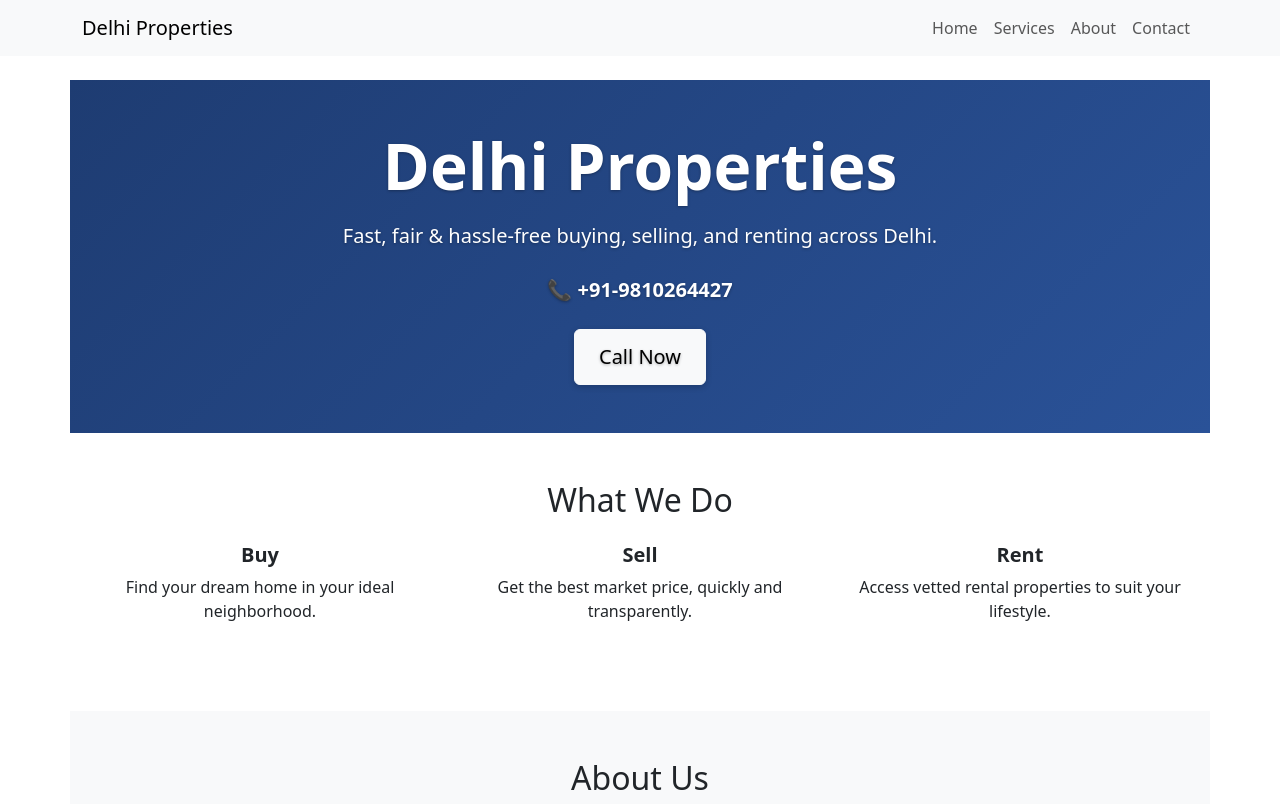
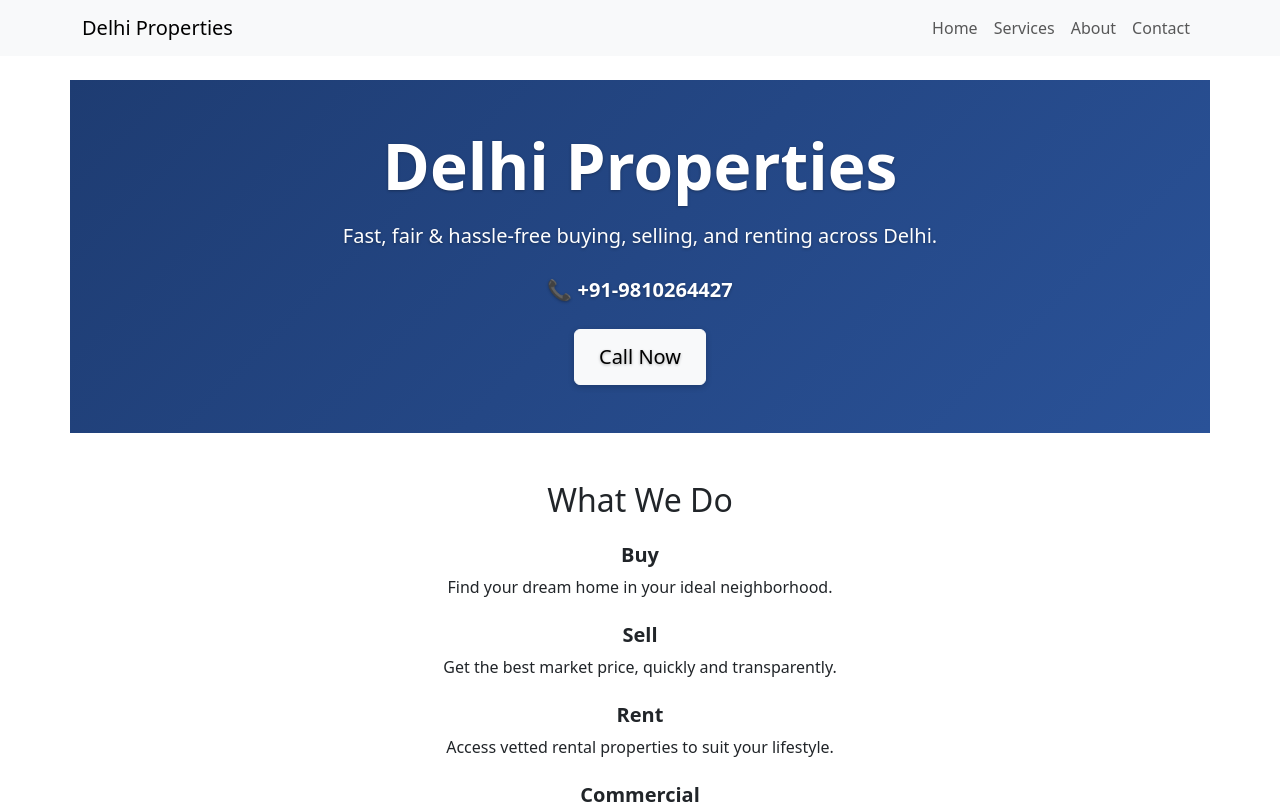
Before and after one commit to NIKHIL-techgeek/property-dealer-project, a React (Vite) app in the folder property-manager/: page / in a window 1280 px wide. Shown: the top 804 px of the page. Built offline with nearby package versions, Linux system fonts and the light colour scheme.

Commit message:
working on css and styling

```diff
--- a/property-manager/src/index.css
+++ b/property-manager/src/index.css
@@ -1,72 +1,120 @@
+/* src/index.css */
+
+@import url('https://fonts.googleapis.com/css2?family=Poppins:wght@400;500;600;700&display=swap');
+
 :root {
-  font-family: system-ui, Avenir, Helvetica, Arial, sans-serif;
-  line-height: 1.5;
-  font-weight: 400;
-
-  color-scheme: light dark;
-  color: rgba(255, 255, 255, 0.87);
-  background-color: #242424;
-
-  font-synthesis: none;
-  text-rendering: optimizeLegibility;
-  -webkit-font-smoothing: antialiased;
-  -moz-osx-font-smoothing: grayscale;
+  --primary:       #2a5298;
+  --primary-dark:  #1e3c72;
+  --secondary:     #f8f9fa;
+  --accent:        #ffc107;
+  --text-dark:     #212529;
+  --text-muted:    #6c757d;
+  --font-base:     'Poppins', sans-serif;
 }
 
-a {
-  font-weight: 500;
-  color: #646cff;
-  text-decoration: inherit;
-}
-a:hover {
-  color: #535bf2;
+* {
+  box-sizing: border-box;
 }
 
 body {
   margin: 0;
-  display: flex;
-  place-items: center;
-  min-width: 320px;
-  min-height: 100vh;
+  font-family: var(--font-base);
+  color: var(--text-dark);
+  line-height: 1.6;
+  background-color: var(--secondary);
 }
 
-h1 {
-  font-size: 3.2em;
-  line-height: 1.1;
+/* Links */
+a {
+  color: var(--primary);
+  text-decoration: none;
+  transition: color 0.3s;
+}
+a:hover {
+  color: var(--primary-dark);
 }
 
-button {
-  border-radius: 8px;
-  border: 1px solid transparent;
-  padding: 0.6em 1.2em;
-  font-size: 1em;
+/* Navbar */
+.navbar {
+  background-color: #fff !important;
+  box-shadow: 0 2px 4px rgba(0,0,0,0.1);
+}
+.navbar-brand,
+.nav-link {
   font-weight: 500;
-  font-family: inherit;
-  background-color: #1a1a1a;
-  cursor: pointer;
-  transition: border-color 0.25s;
+  color: var(--text-dark) !important;
 }
-button:hover {
-  border-color: #646cff;
-}
-button:focus,
-button:focus-visible {
-  outline: 4px auto -webkit-focus-ring-color;
+.nav-link:hover {
+  color: var(--primary) !important;
 }
 
-@media (prefers-color-scheme: light) {
-  :root {
-    color: #213547;
-    background-color: #ffffff;
-  }
-  a:hover {
-    color: #747bff;
-  }
-  button {
-    background-color: #f9f9f9;
-  }
+/* Sections */
+section {
+  padding: 4rem 0;
 }
-/* smooth scrolling for in-page anchors */
+
+/* Hero */
+.section-hero {
+  background: linear-gradient(135deg, var(--primary-dark), var(--primary));
+  color: #fff;
+  text-align: center;
+}
+.section-hero .btn {
+  margin-top: 1rem;
+  background-color: #fff;
+  color: var(--primary-dark);
+  border: none;
+  box-shadow: 0 2px 6px rgba(0,0,0,0.2);
+  transition: background-color 0.3s;
+}
+.section-hero .btn:hover {
+  background-color: var(--secondary);
+}
+
+/* Services */
+.section-services {
+  background-color: #fff;
+  text-align: center;
+}
+.services-grid {
+  display: grid;
+  grid-template-columns: repeat(auto-fit, minmax(200px, 1fr));
+  gap: 2rem;
+}
+.service-item h5 {
+  margin-top: 0.5rem;
+  font-weight: 600;
+}
+
+/* About */
+.section-about {
+  background-color: var(--secondary);
+  text-align: center;
+}
+
+/* Contact */
+.section-contact {
+  background-color: var(--primary-dark);
+  color: #fff;
+  text-align: center;
+}
+.section-contact .btn {
+  background-color: #fff;
+  color: var(--primary-dark);
+}
+.section-contact .btn:hover {
+  background-color: var(--secondary);
+}
+
+/* Footer */
+footer {
+  background-color: var(--secondary);
+  text-align: center;
+  padding: 2rem 0;
+  color: var(--text-muted);
+}
+
+/* Smooth scrolling */
 html {
   scroll-behavior: smooth;
 }
--- a/property-manager/src/pages/Home.jsx
+++ b/property-manager/src/pages/Home.jsx
@@ -42,28 +42,33 @@ export default function Home() {
       </section>
 
       {/* Services */}
+      {/* Services */}
       <section id="services" className="py-5">
-        <div className="container">
-          <h2 className="mb-4 text-center">What We Do</h2>
-          <div className="row gx-4 text-center">
-            <div className="col-md-4 mb-4">
-              <i className="bi bi-house-door-fill display-3 text-primary mb-3"></i>
+        <div className="container text-center">
+          <h2 className="mb-4">What We Do</h2>
+
+          <div className="mb-4">
             <h5 className="fw-bold">Buy</h5>
             <p>Find your dream home in your ideal neighborhood.</p>
           </div>
-            <div className="col-md-4 mb-4">
-              <i className="bi bi-cash-stack display-3 text-success mb-3"></i>
+
+          <div className="mb-4">
             <h5 className="fw-bold">Sell</h5>
             <p>Get the best market price, quickly and transparently.</p>
           </div>
-            <div className="col-md-4 mb-4">
-              <i className="bi bi-key-fill display-3 text-warning mb-3"></i>
+
+          <div className="mb-4">
             <h5 className="fw-bold">Rent</h5>
             <p>Access vetted rental properties to suit your lifestyle.</p>
           </div>
+
+          <div className="mb-4">
+            <h5 className="fw-bold">Commercial</h5>
+            <p>Assist you with leasing and purchasing of commercial properties.</p>
           </div>
         </div>
       </section>
+
 
       {/* About */}
       <section id="about" className="bg-light py-5">
```
Lines whose indentation alone changed are shown as unchanged.
